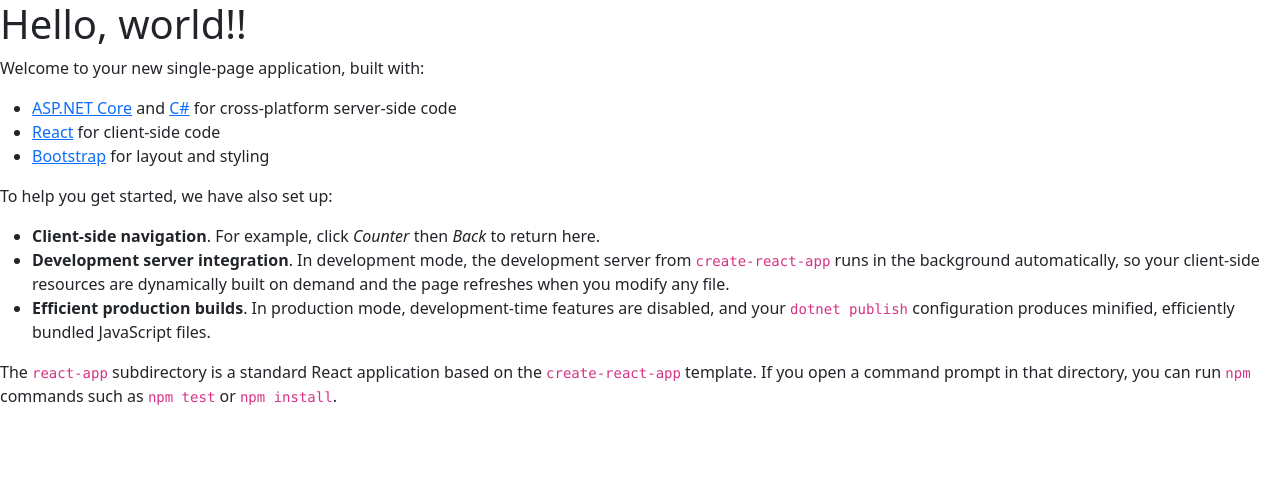
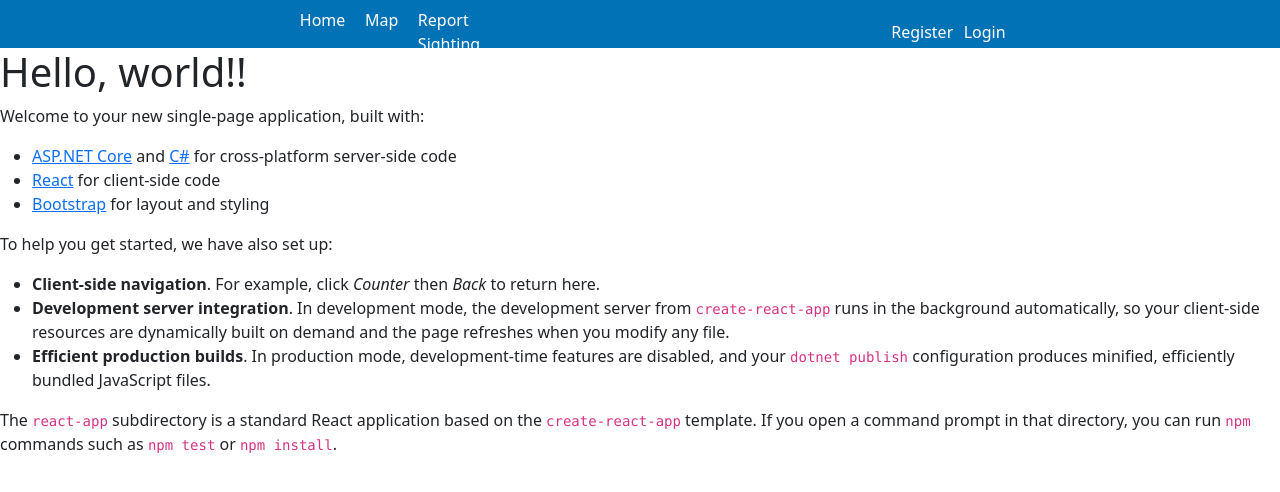
Before and after one commit to OPTIMIMCOW/MapFilter, a React (Create React App) app in the folder WhaleSpotting/react-app/: page / in a window 1280 px wide. Shown: the top 492 px of the page. Built offline with nearby package versions, Linux system fonts and the light colour scheme.

Commit message:
Bug on padding Navbar

```diff
--- a/WhaleSpotting/react-app/src/App.tsx
+++ b/WhaleSpotting/react-app/src/App.tsx
@@ -2,10 +2,12 @@
 import { BrowserRouter as Router, Switch, Route } from "react-router-dom";
 import "./App.scss";
 import Home from "./components/Home";
+import Navbar from "./components/Navbar";
 
 function App(): JSX.Element {
     return (
         <Router>
+            <Navbar />
             <Switch>
                 <Route path="/map" />
                 <Route path="/reportsighting" />
--- a/WhaleSpotting/react-app/src/components/Layout.tsx
+++ b/WhaleSpotting/react-app/src/components/Layout.tsx
@@ -1,12 +1,12 @@
 import React from "react";
 import { Container } from "reactstrap";
-import NavMenu from "./NavMenu";
+import Navbar from "./Navbar";
 
 export default function Layout({children}: {children: JSX.Element | JSX.Element[]}): JSX.Element {
 
     return (
         <div>
-            <NavMenu />
+            <Navbar />
             <Container>
                 {children}
             </Container>
--- a/WhaleSpotting/react-app/src/components/NavMenu.scss
+++ /dev/null
@@ -1,18 +0,0 @@
-a.navbar-brand {
-  white-space: normal;
-  text-align: center;
-  word-break: break-all;
-}
-
-html {
-  font-size: 14px;
-}
-@media (min-width: 768px) {
-  html {
-    font-size: 16px;
-  }
-}
-
-.box-shadow {
-  box-shadow: 0 .25rem .75rem rgba(0, 0, 0, .05);
-}
--- /dev/null
+++ b/WhaleSpotting/react-app/src/components/Navbar.tsx
@@ -0,0 +1,23 @@
+import React from "react";
+import { Link } from "react-router-dom";
+import "../styles/Navbar.scss";
+
+export default function Navbar(): JSX.Element {
+
+    return (
+        <div className="header">
+            <nav className="navbar">
+                <div className="group1">
+                    <Link to="./Home" data-testid="home" className="navbar-link">Home</Link>
+                    <Link to="./Map" className="navbar-link ">Map</Link>
+                    <Link to="./ReportSighting" className="navbar-link ">Report Sighting</Link>
+                </div>
+                <div className="group2">
+                    <Link to="./Register" className="navbar-link">Register</Link>
+                    <Link to="./Login" className="navbar-link">Login</Link>
+                </div>
+
+            </nav>
+        </div>
+    );
+}
--- a/WhaleSpotting/react-app/src/index.scss
+++ b/WhaleSpotting/react-app/src/index.scss
@@ -1,13 +1,8 @@
+@import '../src/styles/constants.scss';
+
 body {
   margin: 0;
-  font-family: -apple-system, BlinkMacSystemFont, 'Segoe UI', 'Roboto', 'Oxygen',
-    'Ubuntu', 'Cantarell', 'Fira Sans', 'Droid Sans', 'Helvetica Neue',
-    sans-serif;
+  font-family: $fontFamily;
   -webkit-font-smoothing: antialiased;
   -moz-osx-font-smoothing: grayscale;
 }
-
-code {
-  font-family: source-code-pro, Menlo, Monaco, Consolas, 'Courier New',
-    monospace;
-}
--- /dev/null
+++ b/WhaleSpotting/react-app/src/styles/Navbar.scss
@@ -0,0 +1,52 @@
+@import './constants.scss';
+
+.header {
+    position: sticky;
+    top: 0;
+    background-color: $primaryColour;
+    display: flex;
+    justify-content: center;
+    height: 6vh;
+}
+
+
+.navbar {
+    background-color: $primaryColour;
+    display: flex;
+    justify-content: center;
+    width: 700px;
+    height: 6vh;
+    padding: 0;
+    margin: 0;
+}
+
+.navbar-link {
+    margin-left: 5%;
+    margin-right: 5%;
+    color: white;
+    font-size: 1vw;
+    font-size: 16px;
+    text-decoration: none;
+}
+
+.navbar-link:hover {
+    background-color: $primaryDark;
+    border-radius: 5px;
+    color: white;
+}
+
+.profile-navlink {
+    display: none;
+}
+
+.group1 {
+    float: left;
+    display: flex;
+}
+
+.group2 {
+   margin-left: 2%;
+   float: right;
+   justify-self: flex-end;
+   display: flex;
+}
```
Also changed, not shown: WhaleSpotting/react-app/src/components/NavMenu.tsx (deleted, +0 -36 lines), 1 other file (tests, documents, lock files or other folders).
